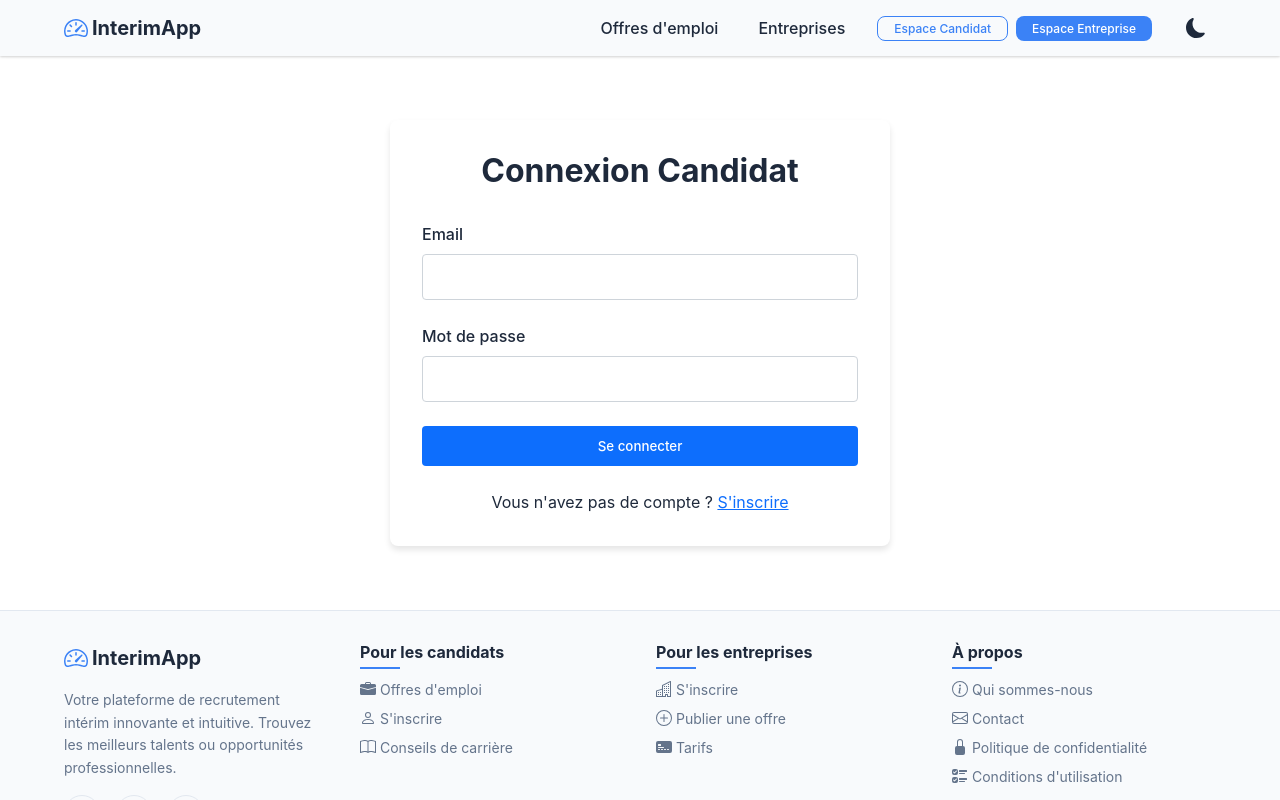
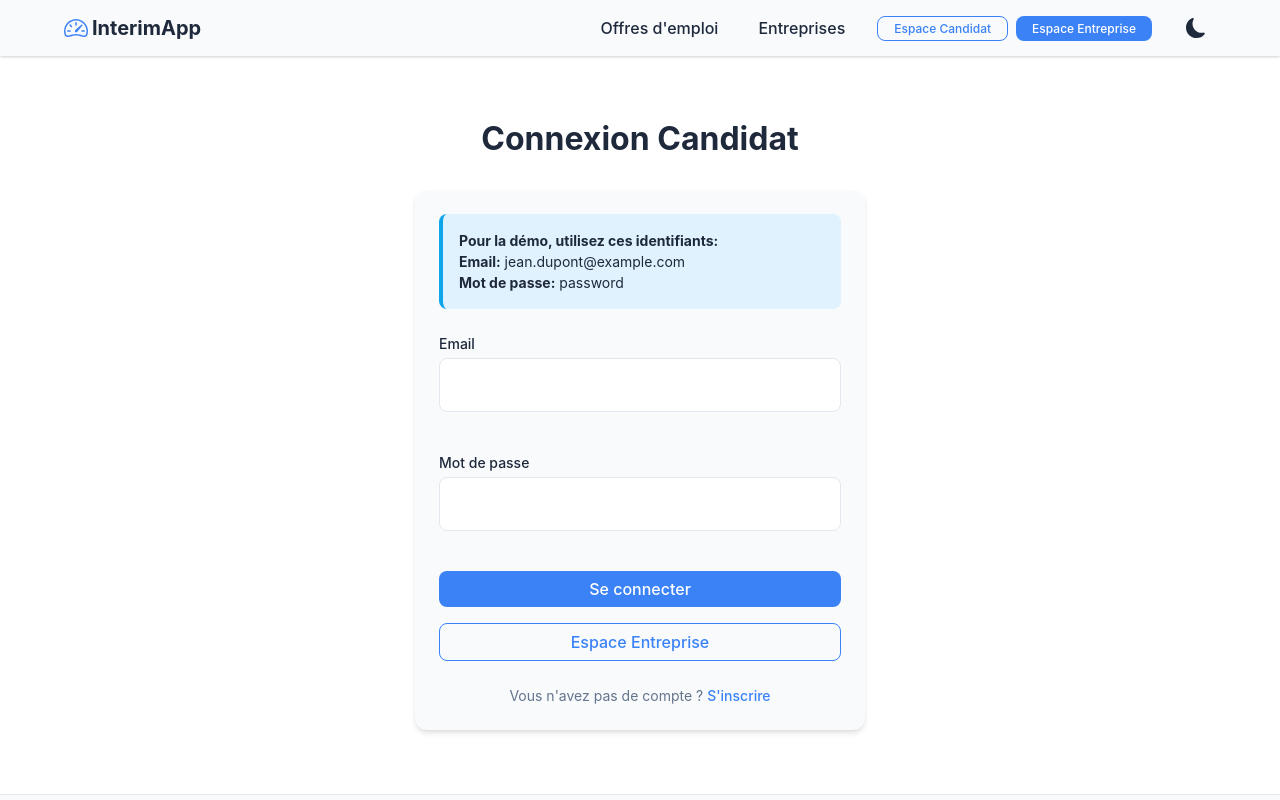
Before and after one commit to AysanDehghan-dev/Interim-app-front, a React (Create React App) app: page /login in a window 1280 px wide. Shown: the top 800 px of the page. Built offline with nearby package versions, Linux system fonts and the light colour scheme.

Commit message:
feat: enhance Login component with API integration, improved error handling, and UI updates

```diff
--- a/src/pages/Login.tsx
+++ b/src/pages/Login.tsx
@@ -1,107 +1,105 @@
-import React, { useState } from 'react';
-import { Link, useNavigate } from 'react-router-dom';
+import React, { useState, useEffect } from 'react';
+import { Link, useNavigate, useLocation } from 'react-router-dom';
 import styled from 'styled-components';
 import { useAuth } from '../hooks/useAuth';
-import { useTheme } from '../hooks/useTheme';
+import { authAPI } from '../services/api';
+import Button from '../components/ui/Button';
+import Input from '../components/ui/Input';
+import Card from '../components/ui/Card';
 
-const LoginContainer = styled.div<{ isDark: boolean }>`
-  max-width: 500px;
-  margin: 2rem auto;
-  padding: 2rem;
-  background-color: ${({ isDark }) => (isDark ? '#444' : '#fff')};
-  border-radius: 8px;
-  box-shadow: 0 4px 6px rgba(0, 0, 0, 0.1);
+const PageContainer = styled.div`
+  display: flex;
+  flex-direction: column;
+  align-items: center;
+  justify-content: center;
+  padding: ${({ theme }) => theme.spacing.xl} ${({ theme }) => theme.spacing.lg};
+`;
+
+const LoginCard = styled(Card)`
+  width: 100%;
+  max-width: 450px;
+  margin: 0 auto;
 `;
 
 const Title = styled.h1`
   text-align: center;
-  margin-bottom: 2rem;
+  margin-bottom: ${({ theme }) => theme.spacing.xl};
   font-size: 2rem;
+  color: ${({ theme }) => theme.colors.text};
 `;
 
 const Form = styled.form`
   display: flex;
   flex-direction: column;
-  gap: 1.5rem;
+  gap: ${({ theme }) => theme.spacing.lg};
 `;
 
-const FormGroup = styled.div`
-  display: flex;
-  flex-direction: column;
-  gap: 0.5rem;
+const DemoInfoCard = styled.div`
+  margin-bottom: ${({ theme }) => theme.spacing.lg};
+  padding: ${({ theme }) => theme.spacing.md};
+  background-color: ${({ theme }) => theme.colors.infoLight};
+  border-left: 4px solid ${({ theme }) => theme.colors.info};
+  border-radius: ${({ theme }) => theme.borderRadius.md};
 `;
 
-const Label = styled.label`
-  font-weight: 500;
+const InfoText = styled.p`
+  margin: 0;
+  font-size: ${({ theme }) => theme.fontSizes.sm};
 `;
 
-const Input = styled.input<{ isDark: boolean }>`
-  padding: 0.75rem;
-  border: 1px solid ${({ isDark }) => (isDark ? '#666' : '#ced4da')};
-  border-radius: 4px;
-  background-color: ${({ isDark }) => (isDark ? '#555' : '#fff')};
-  color: ${({ isDark }) => (isDark ? '#f8f9fa' : '#333')};
+const ErrorAlert = styled.div`
+  background-color: ${({ theme }) => theme.colors.errorLight};
+  color: ${({ theme }) => theme.colors.error};
+  padding: ${({ theme }) => theme.spacing.md};
+  border-radius: ${({ theme }) => theme.borderRadius.md};
+  margin-bottom: ${({ theme }) => theme.spacing.md};
+  font-size: ${({ theme }) => theme.fontSizes.sm};
+`;
 
-  &:focus {
-    outline: none;
-    border-color: ${({ isDark }) => (isDark ? '#90caf9' : '#0d6efd')};
-    box-shadow: 0 0 0 2px ${({ isDark }) => (isDark ? 'rgba(144, 202, 249, 0.25)' : 'rgba(13, 110, 253, 0.25)')};
+const FooterText = styled.div`
+  margin-top: ${({ theme }) => theme.spacing.lg};
+  text-align: center;
+  font-size: ${({ theme }) => theme.fontSizes.sm};
+  color: ${({ theme }) => theme.colors.textSecondary};
+`;
+
+const StyledLink = styled(Link)`
+  color: ${({ theme }) => theme.colors.primary};
+  text-decoration: none;
+  font-weight: ${({ theme }) => theme.fontWeights.medium};
+
+  &:hover {
+    text-decoration: underline;
   }
 `;
 
-const SubmitButton = styled.button<{ isDark: boolean }>`
-  padding: 0.75rem;
-  background-color: ${({ isDark }) => (isDark ? '#90caf9' : '#0d6efd')};
-  color: ${({ isDark }) => (isDark ? '#222' : '#fff')};
-  border: none;
-  border-radius: 4px;
-  font-weight: 500;
-  cursor: pointer;
-  transition: all 0.2s ease;
-
-  &:hover {
-    background-color: ${({ isDark }) => (isDark ? '#64b5f6' : '#0b5ed7')};
-  }
-
-  &:disabled {
-    background-color: ${({ isDark }) => (isDark ? '#78909c' : '#6c757d')};
-    cursor: not-allowed;
-  }
-`;
-
-const ErrorMessage = styled.div`
-  color: #dc3545;
-  margin-top: 1rem;
-  padding: 0.75rem;
-  background-color: rgba(220, 53, 69, 0.1);
-  border-radius: 4px;
-  text-align: center;
-`;
-
-const RegisterLink = styled.div`
-  text-align: center;
-  margin-top: 1.5rem;
-`;
-
-const StyledLink = styled(Link)<{ isDark: boolean }>`
-  color: ${({ isDark }) => (isDark ? '#90caf9' : '#0d6efd')};
-  text-decoration: underline;
-
-  &:hover {
-    color: ${({ isDark }) => (isDark ? '#64b5f6' : '#0a58ca')};
-  }
+const ButtonsContainer = styled.div`
+  display: flex;
+  flex-direction: column;
+  gap: ${({ theme }) => theme.spacing.md};
 `;
 
 const Login: React.FC = () => {
-  const { login, error, loading } = useAuth();
-  const { themeMode } = useTheme();
-  const isDark = themeMode === 'dark';
+  const { login, isAuthenticated } = useAuth();
   const navigate = useNavigate();
+  const location = useLocation();
 
   const [formData, setFormData] = useState({
     email: '',
     password: ''
   });
+
+  const [loading, setLoading] = useState(false);
+  const [error, setError] = useState<string | null>(null);
+
+  // Redirect if already authenticated
+  useEffect(() => {
+    if (isAuthenticated) {
+      // Redirect to the page they were trying to access or to home
+      const from = location.state?.from || '/';
+      navigate(from);
+    }
+  }, [isAuthenticated, navigate, location]);
 
   const handleChange = (e: React.ChangeEvent<HTMLInputElement>) => {
     const { name, value } = e.target;
@@ -113,60 +111,106 @@ const Login: React.FC = () => {
 
   const handleSubmit = async (e: React.FormEvent) => {
     e.preventDefault();
+    setError(null);
+    setLoading(true);
 
     const { email, password } = formData;
-    const success = await login(email, password, 'user');
 
-    if (success) {
-      navigate('/');
+    try {
+      // Try API login first
+      try {
+        const result = await authAPI.loginUser(email, password);
+        if (result && result.token) {
+          // API login successful, redirect
+          const from = location.state?.from || '/';
+          navigate(from);
+          return;
+        }
+      } catch (apiError) {
+        console.log('API login failed, falling back to context login');
+      }
+
+      // Fallback to context login
+      const success = await login(email, password, 'user');
+
+      if (success) {
+        // Context login successful, redirect
+        const from = location.state?.from || '/';
+        navigate(from);
+      } else {
+        setError('Email ou mot de passe incorrect');
+      }
+    } catch (err) {
+      setError('Une erreur est survenue. Veuillez réessayer.');
+    } finally {
+      setLoading(false);
     }
   };
 
   return (
-    <LoginContainer isDark={isDark}>
+    <PageContainer>
       <Title>Connexion Candidat</Title>
 
-      <Form onSubmit={handleSubmit}>
-        <FormGroup>
-          <Label htmlFor="email">Email</Label>
+      <LoginCard>
+        <DemoInfoCard>
+          <InfoText>
+            <strong>Pour la démo, utilisez ces identifiants:</strong><br />
+            <strong>Email:</strong> jean.dupont@example.com<br />
+            <strong>Mot de passe:</strong> password
+          </InfoText>
+        </DemoInfoCard>
+
+        <Form onSubmit={handleSubmit}>
+          {error && <ErrorAlert>{error}</ErrorAlert>}
+
           <Input
+            label="Email"
             type="email"
             id="email"
             name="email"
             value={formData.email}
             onChange={handleChange}
             required
-            isDark={isDark}
+            fullWidth
           />
-        </FormGroup>
 
-        <FormGroup>
-          <Label htmlFor="password">Mot de passe</Label>
           <Input
+            label="Mot de passe"
             type="password"
             id="password"
             name="password"
             value={formData.password}
             onChange={handleChange}
             required
-            isDark={isDark}
+            fullWidth
           />
-        </FormGroup>
 
-        {error && <ErrorMessage>{error}</ErrorMessage>}
+          <ButtonsContainer>
+            <Button
+              type="submit"
+              disabled={loading}
+              fullWidth
+            >
+              {loading ? 'Connexion en cours...' : 'Se connecter'}
+            </Button>
 
-        <SubmitButton type="submit" disabled={loading} isDark={isDark}>
-          {loading ? 'Connexion en cours...' : 'Se connecter'}
-        </SubmitButton>
-      </Form>
+            <Button
+              type="button"
+              variant="outline"
+              onClick={() => navigate('/company-login')}
+              fullWidth
+            >
+              Espace Entreprise
+            </Button>
+          </ButtonsContainer>
+        </Form>
 
-      <RegisterLink>
-        Vous n'avez pas de compte ?{' '}
-        <StyledLink to="/register" isDark={isDark}>
-          S'inscrire
-        </StyledLink>
-      </RegisterLink>
-    </LoginContainer>
+        <FooterText>
+          Vous n'avez pas de compte ?{' '}
+          <StyledLink to="/register">S'inscrire</StyledLink>
+        </FooterText>
+      </LoginCard>
+    </PageContainer>
   );
 };
 
```
